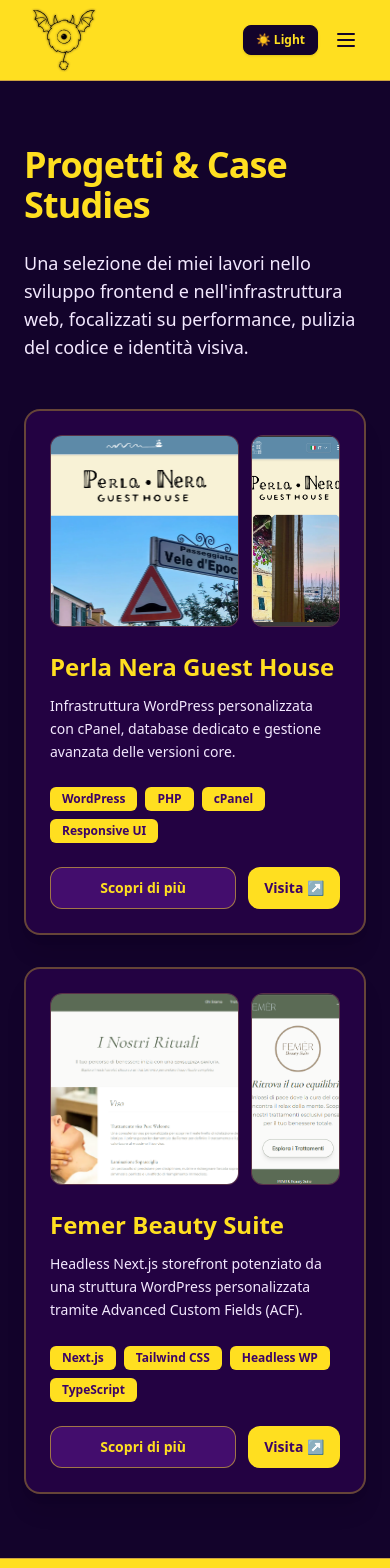
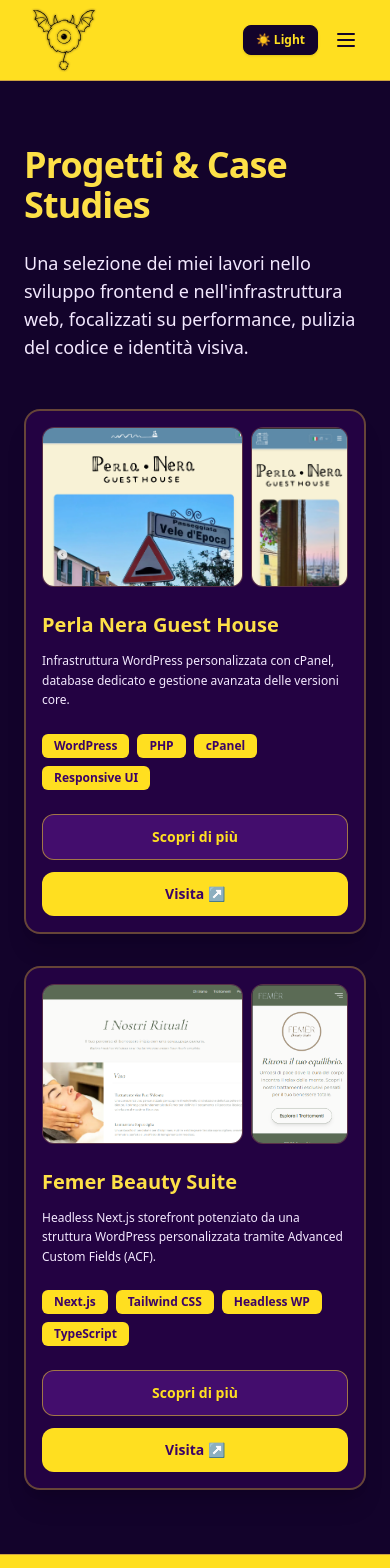
Before and after one commit to DanieleLG90/new-portfolio, a Next.js app: page /Projects in a window 390 px wide. Shown: the top 1568 px of the page. Built offline with nearby package versions, Linux system fonts and the light colour scheme.

Commit message:
project page and project card

```diff
--- a/app/Projects/page.tsx
+++ b/app/Projects/page.tsx
@@ -10,10 +10,10 @@ export default function ProjectsPage() {
 
   return (
     <div className="flex-1 max-w-7xl mx-auto px-6 py-16 w-full">
-      <h1 className="text-4xl md:text-5xl font-black text-yellow-300 mb-6 tracking-tight">
+      <h1 className="text-4xl md:text-5xl font-black mb-6 tracking-tight">
         Progetti & Case Studies
       </h1>
-      <p className="text-purple-100 text-lg mb-12 max-w-2xl">
+      <p className="text-purple-100 light:text-[#13032b] text-lg mb-12 max-w-2xl">
         Una selezione dei miei lavori nello sviluppo frontend e nell'infrastruttura web, focalizzati su performance, pulizia del codice e identità visiva.
       </p>
 
--- a/components/Header.tsx
+++ b/components/Header.tsx
@@ -29,21 +29,21 @@ export default function Header() {
         {/* Navigazione Desktop (Nascosta su mobile) */}
         <nav className="hidden md:flex items-center gap-6 font-semibold">
           <Link
-            href="#projects"
+            href="Projects"
             className="hover:opacity-80 transition-opacity"
           >
             Projects
           </Link>
 
           <Link
-            href="#about"
+            href="About"
             className="hover:opacity-80 transition-opacity"
           >
             About
           </Link>
 
           <Link
-            href="#contact"
+            href="Contact"
             className="hover:opacity-80 transition-opacity"
           >
             Contact
--- a/components/ProjectCard.tsx
+++ b/components/ProjectCard.tsx
@@ -3,16 +3,16 @@ import { Project } from "@/data/projects";
 
 interface ProjectCardProps {
   project: Project;
-  onSelect: (project: Project) => void; // Funzione per aprire il dettaglio / modale
+  onSelect: (project: Project) => void;
 }
 
 export default function ProjectCard({ project, onSelect }: ProjectCardProps) {
   return (
-    <div className="bg-purple-950/40 border-2 border-yellow-300/30 rounded-2xl p-6 flex flex-col justify-between hover:border-yellow-300 transition-all shadow-xl">
+    <div className="bg-purple-950/40 border-2 border-yellow-300/30 rounded-2xl p-4 sm:p-6 flex flex-col justify-between hover:border-yellow-300 transition-all shadow-xl">
       <div>
-        {/* Anteprima Immagini (Desktop + Mobile) */}
-        <div className="grid grid-cols-3 gap-3 mb-6">
-          <div className="col-span-2 relative h-48 rounded-xl overflow-hidden border border-yellow-300/20 bg-purple-900/20">
+        {/* Anteprima Immagini (Desktop + Mobile) con altezze reattive */}
+        <div className="grid grid-cols-3 gap-2 sm:gap-3 mb-6">
+          <div className="col-span-2 relative h-40 sm:h-48 rounded-xl overflow-hidden border border-yellow-300/20 bg-purple-900/20">
             <Image
               src={project.desktopImage}
               alt={`${project.title} Desktop`}
@@ -20,7 +20,7 @@ export default function ProjectCard({ project, onSelect }: ProjectCardProps) {
               className="object-cover object-top"
             />
           </div>
-          <div className="col-span-1 relative h-48 rounded-xl overflow-hidden border border-yellow-300/20 bg-purple-900/20 flex justify-center">
+          <div className="col-span-1 relative h-40 sm:h-48 rounded-xl overflow-hidden border border-yellow-300/20 bg-purple-900/20 flex justify-center">
             <Image
               src={project.mobileImage}
               alt={`${project.title} Mobile`}
@@ -30,8 +30,8 @@ export default function ProjectCard({ project, onSelect }: ProjectCardProps) {
           </div>
         </div>
 
-        <h2 className="text-2xl font-black text-yellow-300 mb-3">{project.title}</h2>
-        <p className="text-purple-100 text-sm mb-6 leading-relaxed">
+        <h2 className="text-xl sm:text-2xl font-black mb-3">{project.title}</h2>
+        <p className="text-purple-100 text-xs sm:text-sm mb-6 leading-relaxed">
           {project.description}
         </p>
       </div>
@@ -45,11 +45,11 @@ export default function ProjectCard({ project, onSelect }: ProjectCardProps) {
           ))}
         </div>
 
-        {/* Azioni: Dettaglio / Pop-up e Link Live */}
-        <div className="flex gap-3">
+        {/* Azioni: Impilate su mobile, affiancate da sm in su */}
+        <div className="flex flex-col sm:flex-row gap-3">
           <button
             onClick={() => onSelect(project)}
-            className="flex-1 py-2.5 px-4 bg-purple-900/60 hover:bg-purple-900 text-yellow-300 border border-yellow-300/50 rounded-xl font-bold text-sm transition-all text-center"
+            className="w-full sm:flex-1 py-3 sm:py-2.5 px-4 bg-purple-900/60 hover:bg-purple-900 text-yellow-300 border border-yellow-300/50 rounded-xl font-bold text-sm transition-all text-center active:scale-95"
           >
             Scopri di più
           </button>
@@ -58,7 +58,7 @@ export default function ProjectCard({ project, onSelect }: ProjectCardProps) {
               href={project.liveUrl}
               target="_blank"
               rel="noopener noreferrer"
-              className="py-2.5 px-4 bg-yellow-300 hover:bg-yellow-400 text-purple-950 rounded-xl font-bold text-sm transition-all text-center flex items-center justify-center"
+              className="w-full sm:w-auto py-3 sm:py-2.5 px-5 bg-yellow-300 hover:bg-yellow-400 text-purple-950 rounded-xl font-bold text-sm transition-all text-center flex items-center justify-center active:scale-95"
             >
               Visita ↗
             </a>
```
